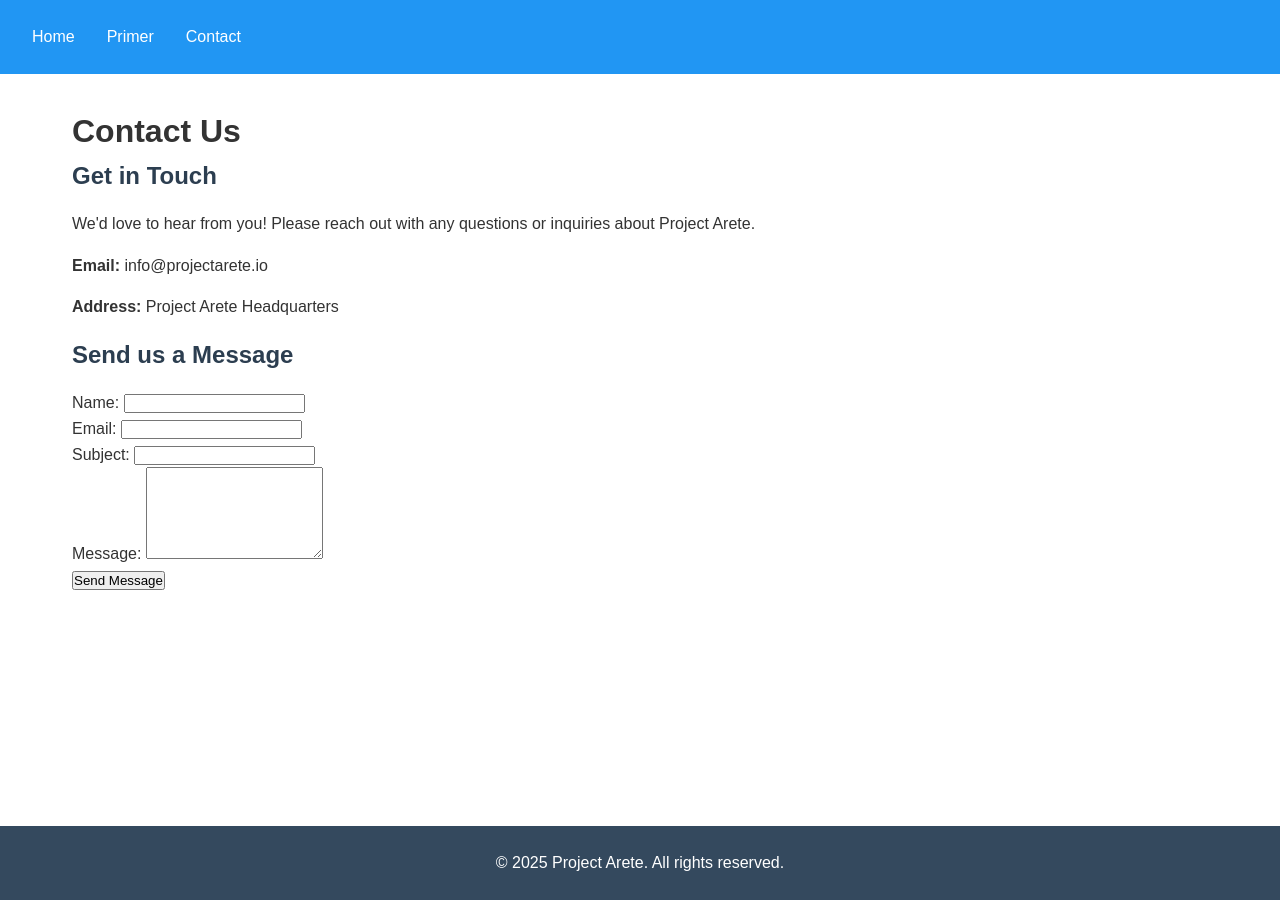
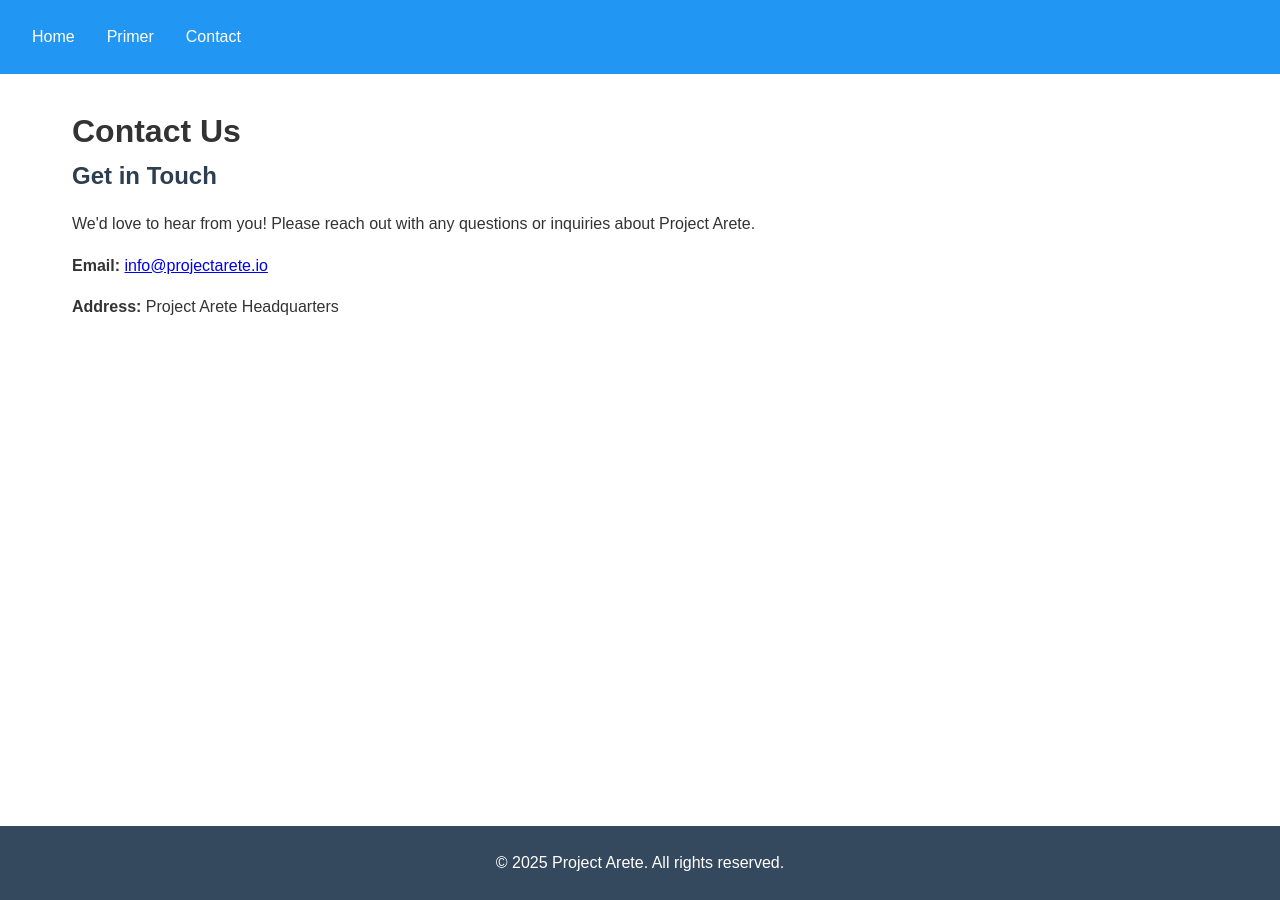
Before and after one commit to project-arete/website, a Jekyll site: the page contact.html, which Jekyll copies as it is, in a window 1280 px wide. Built offline with Jekyll 4.4.1, drawn with Linux system fonts in a browser that asks for light colours.

Commit message:
Update contact.html

```diff
--- a/contact.html
+++ b/contact.html
@@ -23,31 +23,9 @@
             <p>We'd love to hear from you! Please reach out with any questions or inquiries about Project Arete.</p>
 
             <div class="contact-details">
-                <p><strong>Email:</strong> info@projectarete.io</p>
+                <p><strong>Email:</strong> <a href="mailto:info@projectarete.io">info@projectarete.io</a></p>
                 <p><strong>Address:</strong> Project Arete Headquarters</p>
             </div>
-        </section>
-        <section class="contact-form">
-            <h2>Send us a Message</h2>
-            <form action="#" method="post">
-                <div class="form-group">
-                    <label for="name">Name:</label>
-                    <input type="text" id="name" name="name" required>
-                </div>
-                <div class="form-group">
-                    <label for="email">Email:</label>
-                    <input type="email" id="email" name="email" required>
-                </div>
-                <div class="form-group">
-                    <label for="subject">Subject:</label>
-                    <input type="text" id="subject" name="subject" required>
-                </div>
-                <div class="form-group">
-                    <label for="message">Message:</label>
-                    <textarea id="message" name="message" rows="6" required></textarea>
-                </div>
-                <button type="submit">Send Message</button>
-            </form>
         </section>
     </main>
     <footer>
```
